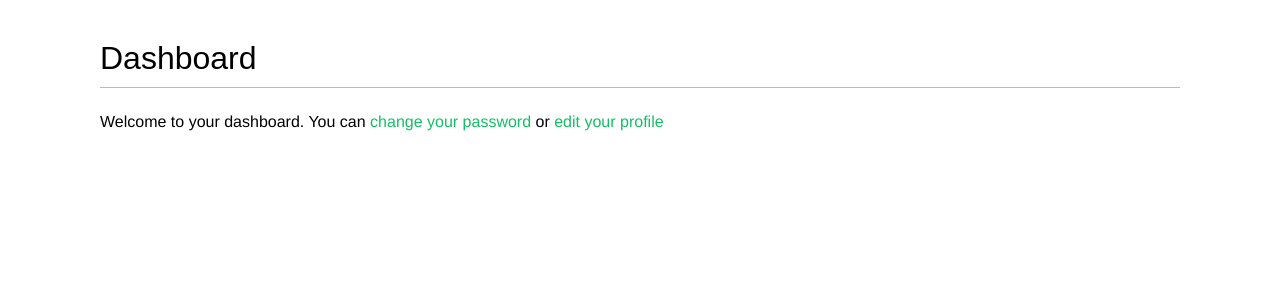
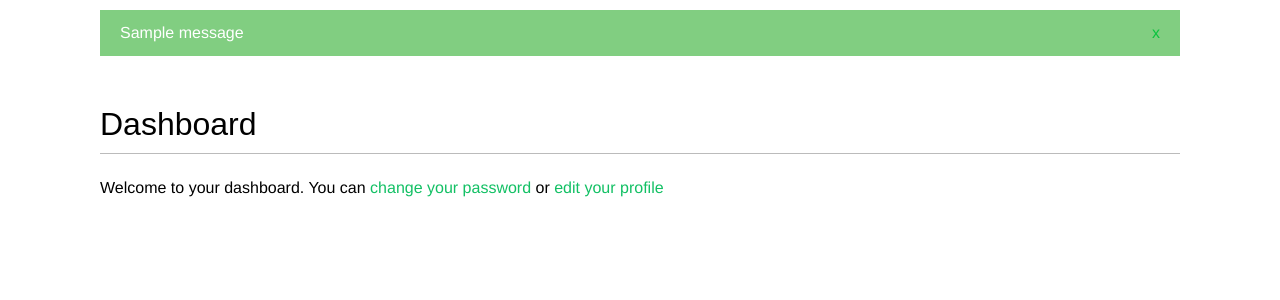
Before and after one commit to SebbieMzingKe/social-website, a Django app: page /account/ in a window 1280 px wide. Shown: the part 48-348 px from the top of the page. Run offline with Django 4.2, Linux system fonts and the light colour scheme; a user stored in the database is signed in; one stand-in notice (Sample message) is shown; some web fonts are replaced.

Commit message:
Update (feat): add, use message framework

```diff
--- a/account/templates/base.html
+++ b/account/templates/base.html
@@ -38,6 +38,18 @@
             {% endif %}
         </span>
     </div>
+    {% if messages %}
+    <ul class = "messages">
+
+        {% for message in messages %}
+        <li class = "{{ message.tags }}">
+            {{ message|safe }}
+            <a href = "#" class = "close"> x</a>
+        </li>
+
+        {% endfor %}
+    </ul>
+            {% endif %}
     <div id="content">
         {% block content %}
          {% endblock %}
--- a/account/views.py
+++ b/account/views.py
@@ -2,6 +2,7 @@ from django.contrib.auth.decorators import login_required
 from django.contrib.auth import authenticate, login
 from django.http import HttpResponse
 from django.shortcuts import render
+from django.contrib import messages
 
 from .forms import (
     LoginForm,
@@ -103,6 +104,15 @@ def edit(request):
         if user_form.is_valid() and profile_form.is_valid():
             user_form.save()
             profile_form.save()
+            messages.success(
+                request,
+                'Profile updated successfully'
+            )
+        else:
+            messages.error(
+                request,
+                'Error updating your profile'
+            )
     else:
         user_form = UserEditForm(instance = request.user)
         profile_form = ProfileEditForm(instance = request.user.profile)
```
Also changed, not shown: db.sqlite3.
